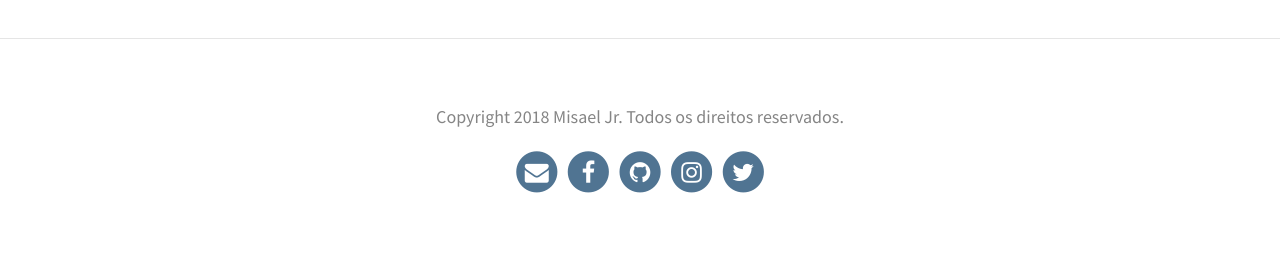
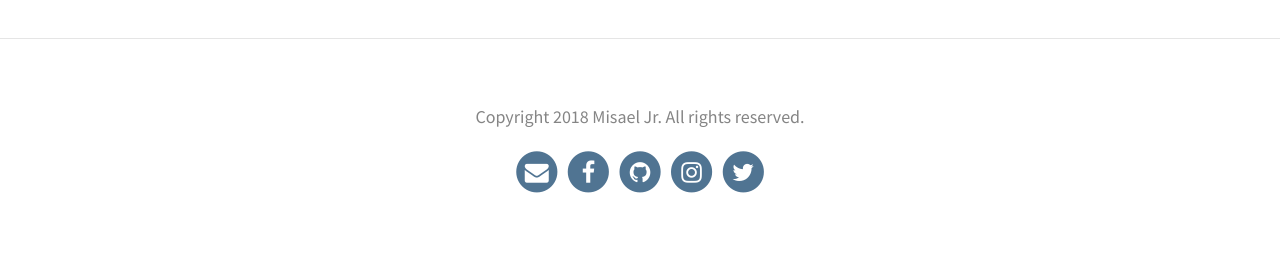
Before and after one commit to misaelljr/misaeljr.github.io, a Jekyll site: the page built from index.html, in a window 1280 px wide. Shown: the part 1131-1406 px from the top of the page. Built offline with Jekyll 4.4.1, drawn with Linux system fonts in a browser that asks for light colours; the list of posts is cut into pages by our own code.

Commit message:
Update _config.yml

```diff
--- a/_config.yml
+++ b/_config.yml
@@ -16,7 +16,7 @@ theme_settings:
      <p>♫ Take your time, don't live too fast ♫</p>
   header_text_feature_image: images/comp.jpg
   footer_text: >
-   Copyright 2018 Misael Jr. Todos os direitos reservados.
+   Copyright 2018 Misael Jr. All rights reserved.
 
   # Icons
   rss: false
```
